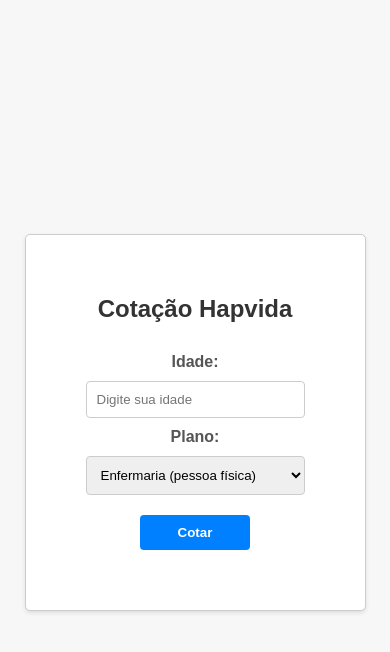
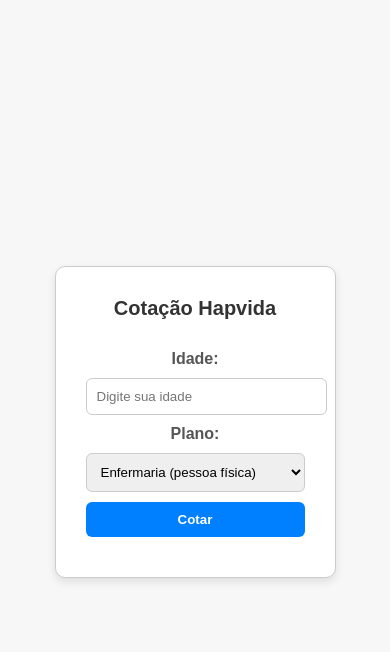
Before and after one commit to wladimisaboia/Plamed, a Flask app: page / in a window 390 px wide. Shown: the top 652 px of the page. Run offline with Flask 3, Linux system fonts and the light colour scheme.

Commit message:
Update style.css
Deixando a página responsiva

```diff
--- a/static/style.css
+++ b/static/style.css
@@ -18,8 +18,8 @@
   padding: 60px;
   background-color: #fff;
   border: 1px solid #ccc;
-  border-radius: 5px;
-  box-shadow: 0 2px 4px rgba(0, 0, 0, 0.1);
+  border-radius: 10px;
+  box-shadow: 0 4px 8px rgba(0, 0, 0, 0.1);
 }
 
 .container h2 {
@@ -36,36 +36,33 @@
   color: #555;
 }
 
-.form-group select {
+.form-group select,
+.form-group input[type="text"],
+.form-group input[type="submit"],
+.response-container button {
   width: 100%;
-  padding: 10px;
-  border: 1px solid #ccc;
-  border-radius: 4px;
+  padding: 12px;
+  border: none;
+  border-radius: 6px;
   margin-bottom: 10px;
 }
 
+.form-group select,
 .form-group input[type="text"] {
-  width: 90%;
-  padding: 10px;
   border: 1px solid #ccc;
-  border-radius: 4px;
-  margin-bottom: 10px;
 }
 
-.form-group input[type="submit"] {
-  width: 50%;
-  padding: 10px;
+.form-group input[type="submit"],
+.response-container button {
   background-color: #0080ff;
   color: #fff;
   font-weight: bold;
-  border: none;
-  border-radius: 4px;
   cursor: pointer;
   transition: background-color 0.3s ease;
-  margin-top: 10px;
 }
 
-.form-group input[type="submit"]:hover {
+.form-group input[type="submit"]:hover,
+.response-container button:hover {
   background-color: #0066cc;
 }
 
@@ -86,23 +83,24 @@
   color: #0080ff;
 }
 
-/* Estilos para o botão "Nova Cotação" */
 .response-container form {
   margin-top: 20px;
 }
 
-.response-container button {
-  width: 50%;
-  padding: 10px;
-  background-color: #0080ff;
-  color: #fff;
-  font-weight: bold;
-  border: none;
-  border-radius: 4px;
-  cursor: pointer;
-  transition: background-color 0.3s ease;
+/* Adicionando regras de mídia para tornar o layout responsivo */
+@media (max-width: 600px) {
+  .container {
+    padding: 30px;
+  }
+
+  .container h2 {
+    font-size: 20px;
+  }
+
+  .form-group select,
+  .form-group input[type="text"],
+  .form-group input[type="submit"],
+  .response-container button {
+    padding: 10px;
+  }
 }
-
-.response-container button:hover {
-  background-color: #0066cc;
-}
```
